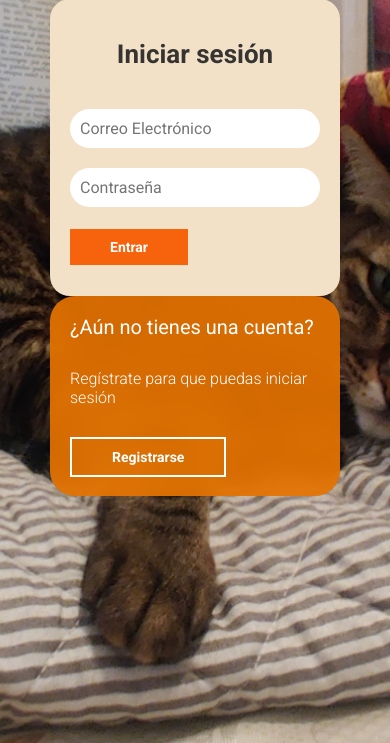
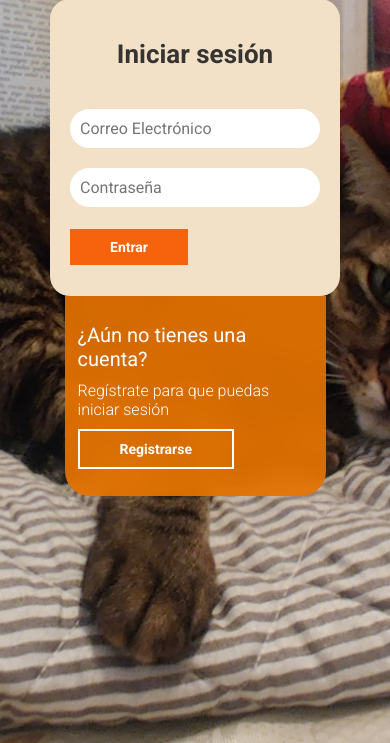
Before and after one commit to b-bastan/proyecto1_practicas-profesionales, a PHP site: page /templates/login.html in a window 390 px wide. Shown: the part 101-844 px from the top of the page. Run offline with PHP 8.4, Linux system fonts and the light colour scheme.

Commit message:
Modificacion styles.css para responsive P2

```diff
--- a/pipocooks/css/styles.css
+++ b/pipocooks/css/styles.css
@@ -160,12 +160,23 @@ main{
         max-width: 350px;
         min-height: 200px; /*Quito excesos de padding top y bottom*/
         flex-direction: column;
+        width: 90%; /*Reduzco el width para que no sobresalgan las esquinas superiores al quitarles la curvatura*/
+        border-radius: 0 0 25px 25px;
         margin: auto;
+        padding: 0 !important; /*Se quita el padding para que no se mueva el contenido*/
     }
 
     .caja_trasera div{
         margin: 0px;
         position: absolute;
+    }
+
+    .caja_trasera_register, .caja_trasera_login {
+        margin: 0 5% 0 5% !important; /*Se añade margin lateral para ordenar el contenido*/
+    }
+
+    .caja_trasera_login p, .caja_trasera_register p, #boton_registrarse, #boton_iniciar_sesion{
+        margin-top: 20px !important;
     }
 
     /*Formularios*/
@@ -194,10 +205,38 @@ main{
         font-size: 20px !important;
     }
 
-    /*Ajuste tamaño textos*/
+    /*Ajuste espaciado*/
+
+    .caja_trasera_login p, .caja_trasera_register p, #boton_registrarse, #boton_iniciar_sesion{
+        margin-top: 10px !important;
+    }
 
 }
 
 @media screen and (max-width: 380px) {
+    .formulario_login, .formulario_register{
+        border-radius: 10px;
+    }
 
+    .caja_trasera {
+        margin-top: -10px;
+    }
 }
+
+@media screen and (max-width: 300px) {
+    .contenedor_login_register form h2 {
+        font-size: 20px;
+    }
+
+    h3 {
+        font-size: 16px !important;
+    }
+
+    .caja_trasera_login p, .caja_trasera_register p{
+        font-size: 12px !important;
+    }
+
+    #boton_registrarse, #boton_iniciar_sesion {
+        max-width: 100% !important;
+    }
+}
```
